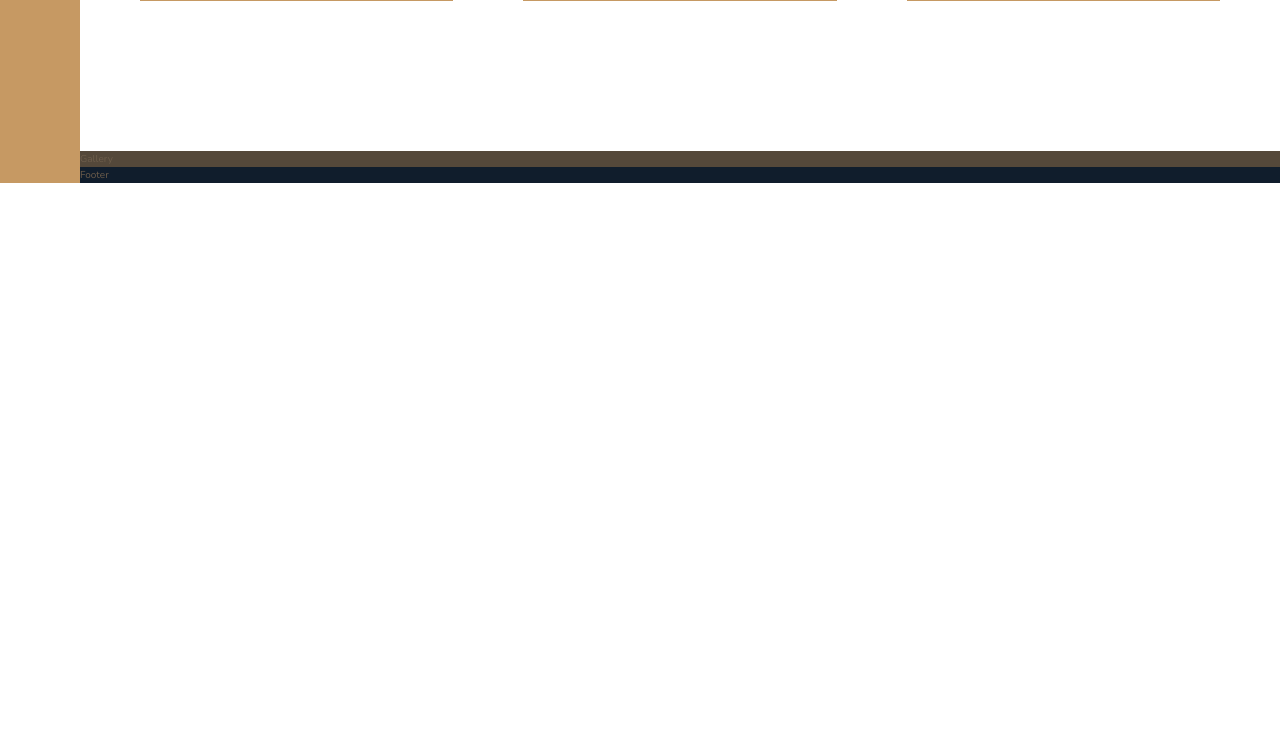
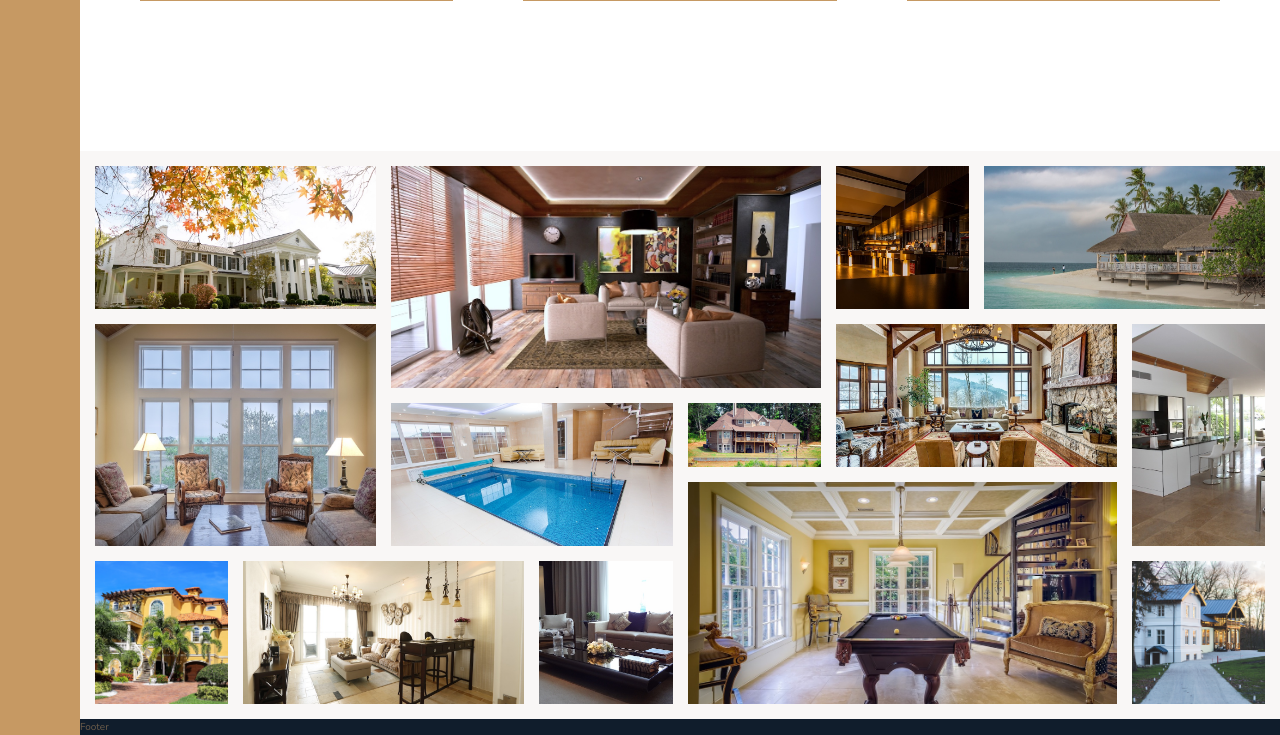
Before and after one commit to ccquach/advanced-css-and-sass-course, a PHP site: page / in a window 1280 px wide. Shown: the part 2921-3656 px from the top of the page. Before the commit the page ends 3104 px from the top, so only its background shows below. Run offline with PHP 8.4, Linux system fonts and the light colour scheme.

Commit message:
Nexter - add gallery section

```diff
--- a/Nexter/css/style.css
+++ b/Nexter/css/style.css
@@ -198,8 +198,60 @@ body {
     grid-column: 1 / -1; }
 
 .gallery {
-  background-color: #54483a;
-  grid-column: full-start / full-end; }
+  background-color: #f9f7f6;
+  grid-column: full-start / full-end;
+  display: grid;
+  grid-template-columns: repeat(8, 1fr);
+  grid-template-rows: repeat(7, 5vw);
+  grid-gap: 1.5rem;
+  padding: 1.5rem; }
+  .gallery__item--1 {
+    grid-row: 1 / span 2;
+    grid-column: 1 / span 2; }
+  .gallery__item--2 {
+    grid-row: 1 / span 3;
+    grid-column: 3 / span 3; }
+  .gallery__item--3 {
+    grid-row: 1 / span 2;
+    grid-column: 6 / span 1; }
+  .gallery__item--4 {
+    grid-row: 1 / span 2;
+    grid-column: 7 / -1; }
+  .gallery__item--5 {
+    grid-row: 3 / span 3;
+    grid-column: 1 / span 2; }
+  .gallery__item--6 {
+    grid-row: 4 / span 2;
+    grid-column: 3 / span 2; }
+  .gallery__item--7 {
+    grid-row: 4 / span 1;
+    grid-column: 5 / span 1; }
+  .gallery__item--8 {
+    grid-row: 3 / span 2;
+    grid-column: 6 / span 2; }
+  .gallery__item--9 {
+    grid-row: 3 / span 3;
+    grid-column: 8 / -1; }
+  .gallery__item--10 {
+    grid-row: 6 / -1;
+    grid-column: 1 / span 1; }
+  .gallery__item--11 {
+    grid-row: 6 / -1;
+    grid-column: 2 / span 2; }
+  .gallery__item--12 {
+    grid-row: 6 / -1;
+    grid-column: 4 / span 1; }
+  .gallery__item--13 {
+    grid-row: 5 / -1;
+    grid-column: 5 / span 3; }
+  .gallery__item--14 {
+    grid-row: 6 / -1;
+    grid-column: 8 / -1; }
+  .gallery__img {
+    width: 100%;
+    height: 100%;
+    object-fit: cover;
+    display: block; }
 
 .footer {
   background-color: #101d2c;
--- a/Nexter/index.html
+++ b/Nexter/index.html
@@ -305,7 +305,48 @@
   </section>
 
   <section class="gallery">
-    Gallery
+    <figure class="gallery__item gallery__item--1">
+      <img src="./img/gal-1.jpeg" alt="Gallery image 1" class="gallery__img">
+    </figure>
+    <figure class="gallery__item gallery__item--2">
+      <img src="./img/gal-2.jpeg" alt="Gallery image 2" class="gallery__img">
+    </figure>
+    <figure class="gallery__item gallery__item--3">
+      <img src="./img/gal-3.jpeg" alt="Gallery image 3" class="gallery__img">
+    </figure>
+    <figure class="gallery__item gallery__item--4">
+      <img src="./img/gal-4.jpeg" alt="Gallery image 4" class="gallery__img">
+    </figure>
+    <figure class="gallery__item gallery__item--5">
+      <img src="./img/gal-5.jpeg" alt="Gallery image 5" class="gallery__img">
+    </figure>
+    <figure class="gallery__item gallery__item--6">
+      <img src="./img/gal-6.jpeg" alt="Gallery image 6" class="gallery__img">
+    </figure>
+    <figure class="gallery__item gallery__item--7">
+      <img src="./img/gal-7.jpeg" alt="Gallery image 7" class="gallery__img">
+    </figure>
+    <figure class="gallery__item gallery__item--8">
+      <img src="./img/gal-8.jpeg" alt="Gallery image 8" class="gallery__img">
+    </figure>
+    <figure class="gallery__item gallery__item--9">
+      <img src="./img/gal-9.jpeg" alt="Gallery image 9" class="gallery__img">
+    </figure>
+    <figure class="gallery__item gallery__item--10">
+      <img src="./img/gal-10.jpeg" alt="Gallery image 10" class="gallery__img">
+    </figure>
+    <figure class="gallery__item gallery__item--11">
+      <img src="./img/gal-11.jpeg" alt="Gallery image 11" class="gallery__img">
+    </figure>
+    <figure class="gallery__item gallery__item--12">
+      <img src="./img/gal-12.jpeg" alt="Gallery image 12" class="gallery__img">
+    </figure>
+    <figure class="gallery__item gallery__item--13">
+      <img src="./img/gal-13.jpeg" alt="Gallery image 13" class="gallery__img">
+    </figure>
+    <figure class="gallery__item gallery__item--14">
+      <img src="./img/gal-14.jpeg" alt="Gallery image 14" class="gallery__img">
+    </figure>
   </section>
 
   <footer class="footer">
--- a/Nexter/sass/_gallery.scss
+++ b/Nexter/sass/_gallery.scss
@@ -1,4 +1,76 @@
 .gallery {
-  background-color: $color-grey-dark-1;
+  background-color: $color-grey-light-1;
   grid-column: full-start / full-end;
+
+  display: grid;
+  grid-template-columns: repeat(8, 1fr);
+  grid-template-rows: repeat(7, 5vw);
+  grid-gap: 1.5rem;
+  padding: 1.5rem;
+
+  &__item {
+    &--1 {
+      grid-row: 1 / span 2;
+      grid-column: 1 / span 2;
+    }
+    &--2 {
+      grid-row: 1 / span 3;
+      grid-column: 3 / span 3;
+    }
+    &--3 {
+      grid-row: 1 / span 2;
+      grid-column: 6 / span 1;
+    }
+    &--4 {
+      grid-row: 1 / span 2;
+      grid-column: 7 / -1;
+    }
+    &--5 {
+      grid-row: 3 / span 3;
+      grid-column: 1 / span 2;
+    }
+    &--6 {
+      grid-row: 4 / span 2;
+      grid-column: 3 / span 2;
+    }
+    &--7 {
+      grid-row: 4 / span 1;
+      grid-column: 5 / span 1;
+    }
+    &--8 {
+      grid-row: 3 / span 2;
+      grid-column: 6 / span 2;
+    }
+    &--9 {
+      grid-row: 3 / span 3;
+      grid-column: 8 / -1;
+    }
+    &--10 {
+      grid-row: 6 / -1;
+      grid-column: 1 / span 1;
+    }
+    &--11 {
+      grid-row: 6 / -1;
+      grid-column: 2 / span 2;
+    }
+    &--12 {
+      grid-row: 6 / -1;
+      grid-column: 4 / span 1;
+    }
+    &--13 {
+      grid-row: 5 / -1;
+      grid-column: 5 / span 3;
+    }
+    &--14 {
+      grid-row: 6 / -1;
+      grid-column: 8 / -1;
+    }
+  }
+
+  &__img {
+    width: 100%;
+    height: 100%;
+    object-fit: cover;
+    display: block;
+  }
 }
```
